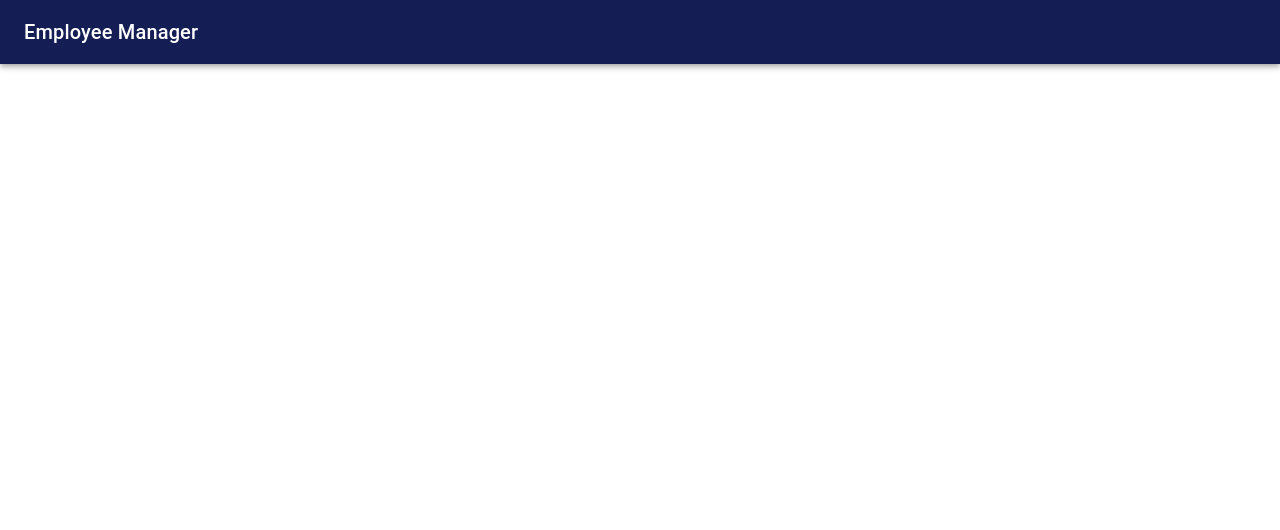
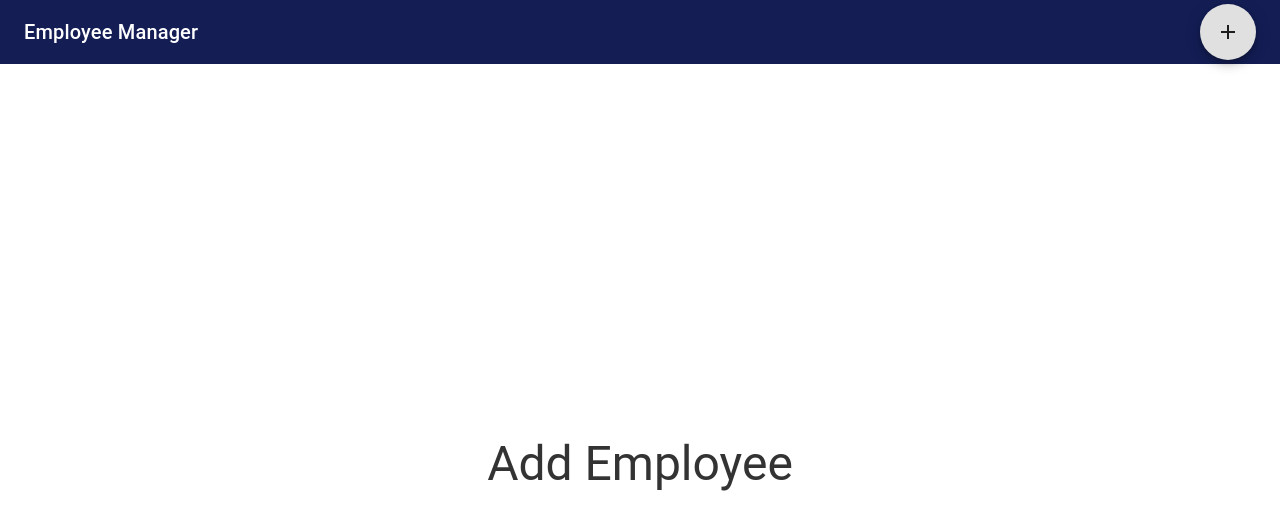
Before and after one commit to Jayaraj8905/employee-manager, a React (Create React App) app: page /employee/add in a window 1280 px wide. Shown: the top 530 px of the page. Built offline with nearby package versions, Linux system fonts and the light colour scheme.

Commit message:
Base app skeleton

```diff
--- a/src/App.tsx
+++ b/src/App.tsx
@@ -1,13 +1,16 @@
 import React from "react";
 import {
-  AppBar,
   createTheme,
   CssBaseline,
   ThemeProvider,
-  Toolbar,
-  Typography,
 } from "@mui/material";
 import { appColors } from "./colorPalette";
+import { BrowserRouter, Routes, Route } from "react-router-dom";
+import { routes as appRoutes } from "./routes";
+import Layout from "./components/Layout";
+import AppHeader from "./components/NavBar";
+import NotFound from "./components/NotFound";
+
 
 function App() {
 
@@ -71,13 +74,21 @@ function App() {
   return (
     <ThemeProvider theme={theme}>
       <CssBaseline />
-      <AppBar position="static">
-        <Toolbar>
-          <Typography variant="h6" component="div" sx={{ flexGrow: 1 }}>
-            Employee Manager
-          </Typography>
-        </Toolbar>
-      </AppBar>
+      <BrowserRouter>
+        <AppHeader />
+        <Layout>
+          <Routes>
+            {appRoutes.map((route) => (
+              <Route
+                key={route.key}
+                path={route.path}
+                element={<route.component />}
+              />
+            ))}
+            <Route path="*" element={<NotFound />} />
+          </Routes>
+        </Layout>
+      </BrowserRouter>
     </ThemeProvider>
   );
 }
--- /dev/null
+++ b/src/apps/employee/AddEmployee.tsx
@@ -0,0 +1,24 @@
+import React from "react";
+import { Box, Typography } from "@mui/material";
+
+/**
+ *
+ * Add Employee Page which used to show the add employee form
+ */
+const AddEmployee = () => {
+  return (
+    <Box
+      sx={{
+        flexGrow: 1,
+        backgroundColor: "background.default",
+        display: "flex",
+        justifyContent: "center",
+        alignItems: "center",
+      }}
+    >
+      <Typography variant="h3">Add Employee</Typography>
+    </Box>
+  );
+};
+
+export default AddEmployee;
--- /dev/null
+++ b/src/apps/employee/Editmployee.tsx
@@ -0,0 +1,24 @@
+import React from "react";
+import { Box, Typography } from "@mui/material";
+
+/**
+ *
+ * Edit Employee Page which used to show the edit employee form
+ */
+const EditEmployee = () => {
+  return (
+    <Box
+      sx={{
+        flexGrow: 1,
+        backgroundColor: "background.default",
+        display: "flex",
+        justifyContent: "center",
+        alignItems: "center",
+      }}
+    >
+      <Typography variant="h3">Edit Employee</Typography>
+    </Box>
+  );
+};
+
+export default EditEmployee;
--- /dev/null
+++ b/src/apps/employee/ListEmployee.tsx
@@ -0,0 +1,24 @@
+import React from "react";
+import { Box, Typography } from "@mui/material";
+
+/**
+ *
+ * List Employee Page which used to show the employees
+ */
+const ListEmployee = () => {
+  return (
+    <Box
+      sx={{
+        flexGrow: 1,
+        backgroundColor: "background.default",
+        display: "flex",
+        justifyContent: "center",
+        alignItems: "center",
+      }}
+    >
+      <Typography variant="h3">Employee List</Typography>
+    </Box>
+  );
+};
+
+export default ListEmployee;
--- /dev/null
+++ b/src/components/Layout.tsx
@@ -0,0 +1,32 @@
+import React, { FC, ReactNode } from "react";
+import { Box, CssBaseline } from "@mui/material";
+
+interface LayoutProps {
+  children: ReactNode;
+}
+
+/**
+ *
+ * Layout which used to show the layout of the app with the children
+ */
+const Layout: FC<LayoutProps> = ({ children }) => {
+  return (
+    <>
+      <CssBaseline />
+      <Box
+        sx={{
+          display: "flex",
+          flexDirection: "column",
+          justifyContent: "flex-start",
+          minHeight: "100vh",
+          maxWidth: "100vw",
+          flexGrow: 1,
+        }}
+      >
+        {children}
+      </Box>
+    </>
+  );
+};
+
+export default Layout;
--- /dev/null
+++ b/src/components/NavBar.tsx
@@ -0,0 +1,38 @@
+import React from "react";
+import {
+  AppBar,
+  Box,
+  Fab,
+  Toolbar,
+  Typography,
+} from "@mui/material";
+import { Link } from "react-router-dom";
+import { Add } from "@mui/icons-material";
+
+/**
+ *
+ * AppHeader which used to show the header of the app
+ */
+const AppHeader = () => {
+
+    return (
+        <AppBar position="static">
+        <Toolbar>
+            <Box flex={1}>
+                <Link to="/employee/list" style={{ color: 'inherit', textDecoration: 'none' }}>
+                    <Typography variant="h6">
+                        Employee Manager
+                    </Typography>
+                </Link>
+            </Box>
+            <Link to="/employee/add">
+                <Fab>
+                    <Add />
+                </Fab>
+            </Link>
+        </Toolbar>
+        </AppBar>
+    );
+}
+
+export default AppHeader;
--- /dev/null
+++ b/src/components/NotFound.tsx
@@ -0,0 +1,24 @@
+import React from "react";
+import { Box, Typography } from "@mui/material";
+
+/**
+ *
+ * Add Employee Page which used to show the add employee form
+ */
+const NotFound = () => {
+  return (
+    <Box
+      sx={{
+        flexGrow: 1,
+        backgroundColor: "background.default",
+        display: "flex",
+        justifyContent: "center",
+        alignItems: "center",
+      }}
+    >
+      <Typography variant="h3">Page not found</Typography>
+    </Box>
+  );
+};
+
+export default NotFound;
--- /dev/null
+++ b/src/routes.tsx
@@ -0,0 +1,38 @@
+
+import {FC} from "react";
+import ListEmployee from "./apps/employee/ListEmployee";
+import AddEmployee from "./apps/employee/AddEmployee";
+import EditEmployee from "./apps/employee/Editmployee";
+
+// interface
+interface Route {
+    key: string,
+    title: string,
+    path: string,
+    enabled: boolean,
+    component: FC<{}>
+}
+
+export const routes: Array<Route> = [
+    {
+        key: 'employee-list',
+        title: 'Employee List',
+        path: '/employee/list',
+        enabled: true,
+        component: ListEmployee
+    },
+    {
+        key: 'add-employee',
+        title: 'Add Employee',
+        path: '/employee/add',
+        enabled: true,
+        component: AddEmployee
+    },
+    {
+        key: 'edit-employee',
+        title: 'Edit Employee',
+        path: '/employee/edit/:id',
+        enabled: true,
+        component: EditEmployee
+    }
+]
```
